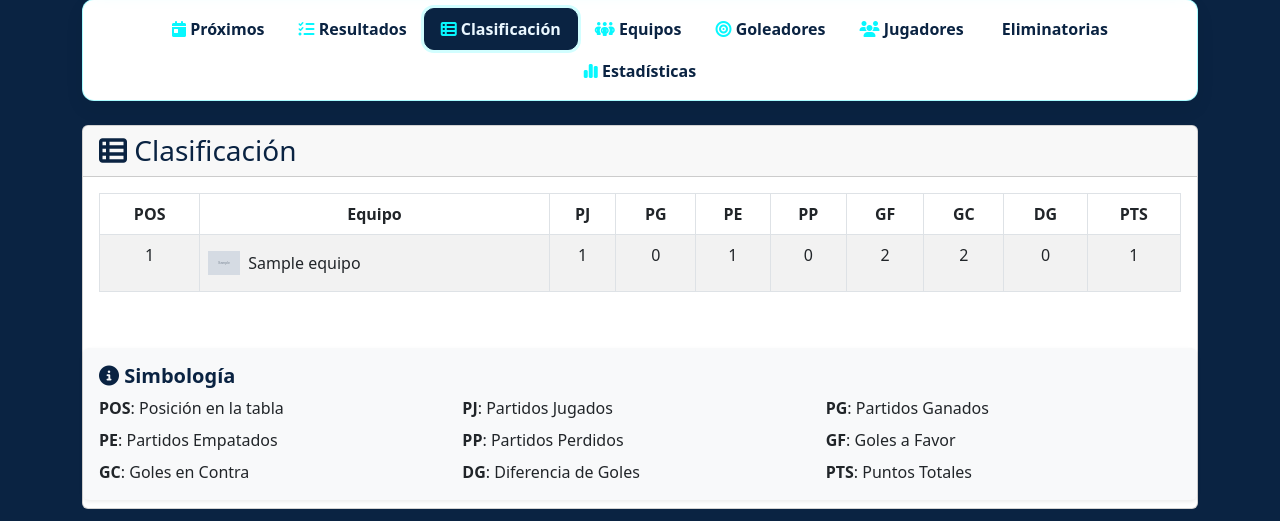
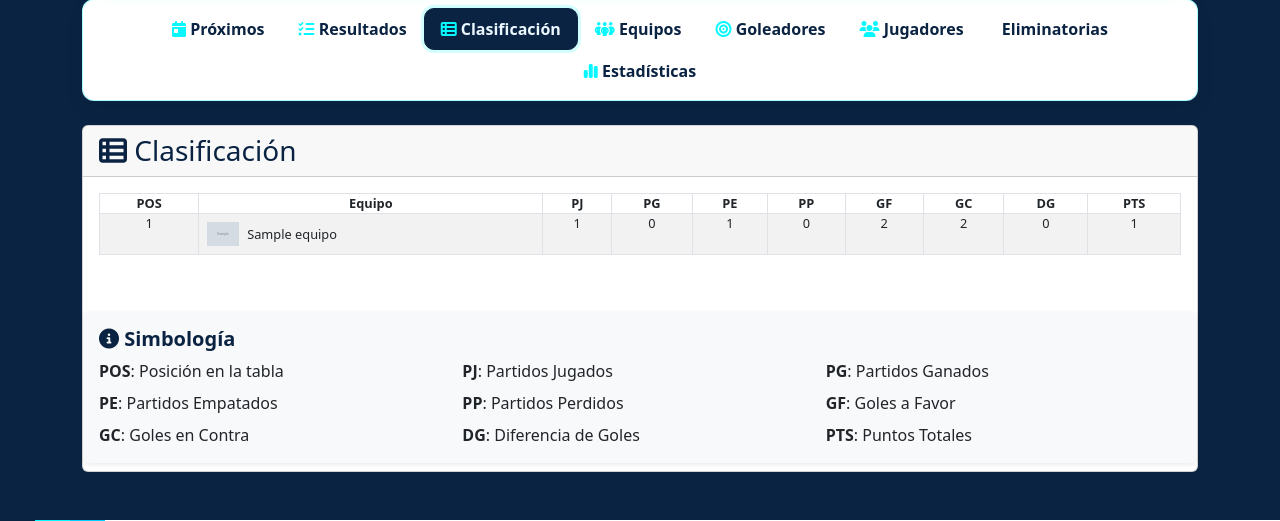
Before and after one commit to Moy020513/Torneos, a Django app: page /categoria/1/tabla-posiciones/ in a window 1280 px wide. Shown: the part 215-736 px from the top of the page. Run offline with Django 4.2, Linux system fonts and the light colour scheme; tables that the repository leaves empty hold one stand-in row (values such as "Sample post"); grey boxes marked "Sample" are stand-in pictures.

Commit message:
alto de fila

```diff
--- a/templates/torneos/tabla_posiciones.html
+++ b/templates/torneos/tabla_posiciones.html
@@ -63,6 +63,13 @@
             <li class="col"><strong>PTS</strong>: Puntos Totales</li>
         </ul>
         <style>
+        /* Reducir altura de las filas de la tabla de posiciones */
+        .tabla-posiciones th,
+        .tabla-posiciones td {
+            padding-top: 0.01rem !important;
+            padding-bottom: 0.01rem !important;
+            font-size: 0.80em !important;
+        }
         @media (max-width: 576px) {
             .tabla-simbolos li {
                 font-size: 0.55rem !important;
```
